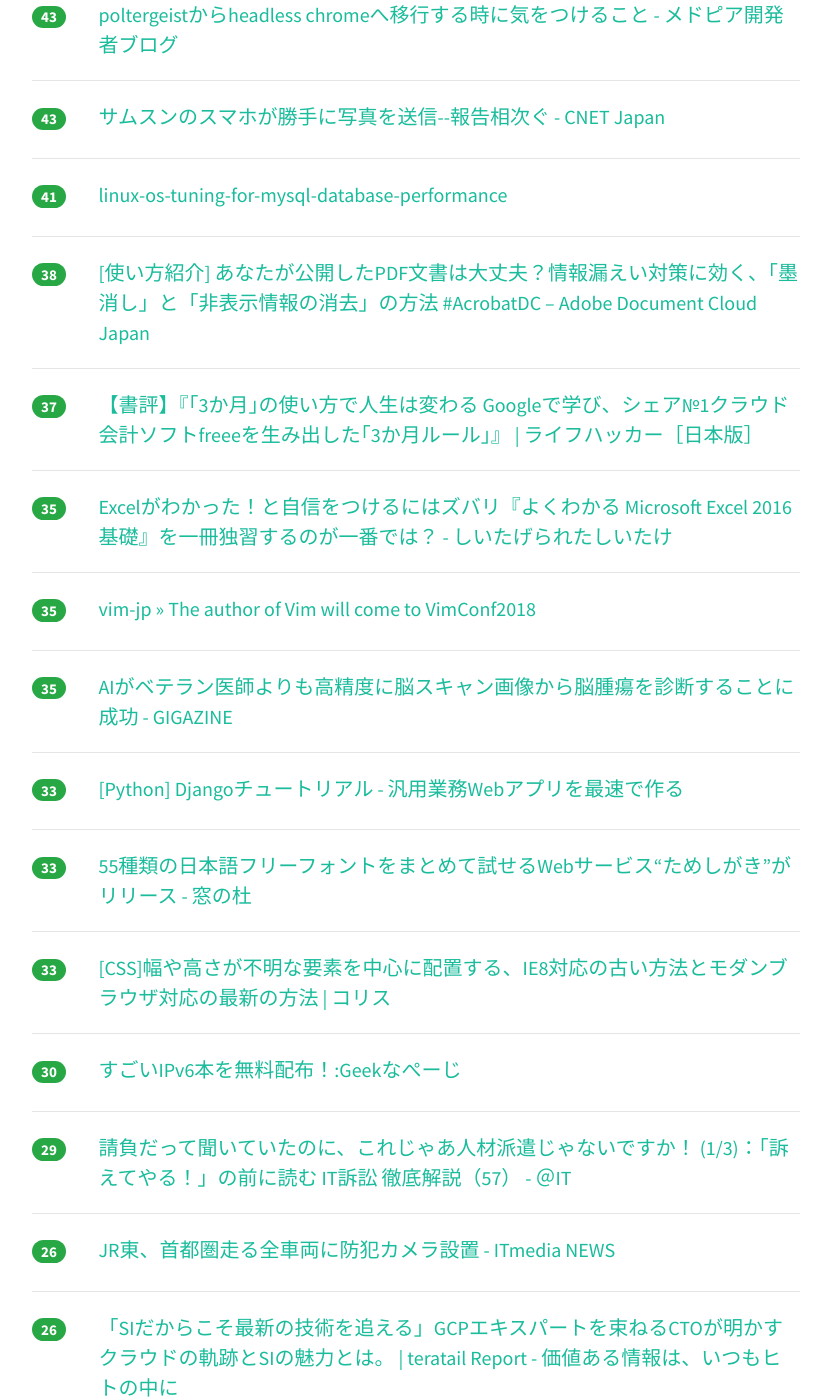
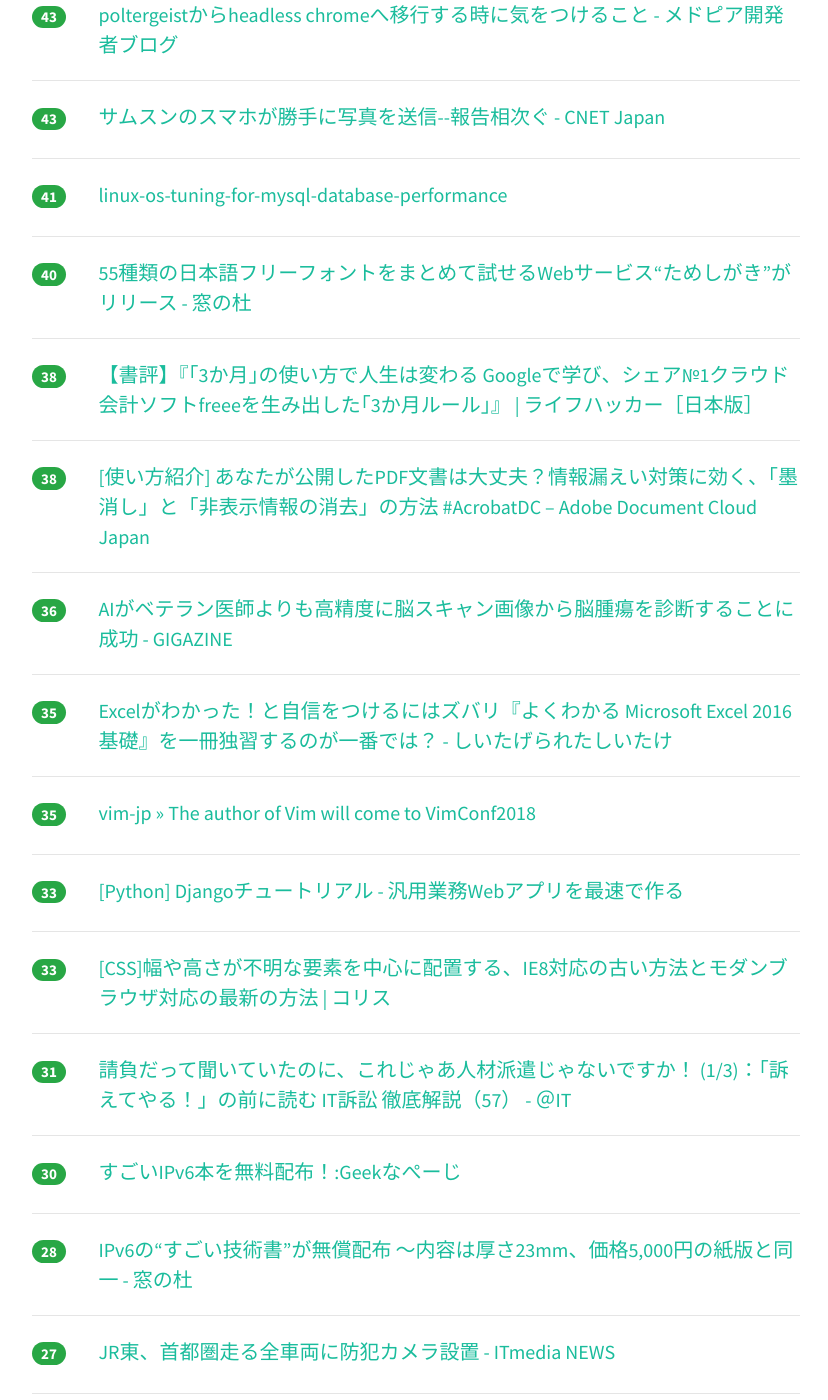
Before and after one commit to yatta47/hatena-matome-site, a Jekyll site: the page built from _posts/2018-07-04-hatena.md, in a window 1280 px wide and 1400 px high, scrolled down 2145 px. Shown: the whole window, without its empty margins (224-1052 px from the left). Built offline with Jekyll 4.4.1, drawn with Linux system fonts in a browser that asks for light colours; nearby versions of some CDN libraries; some of the changed text lies outside the part shown.

Commit message:
Updated 2018-07-04

```diff
--- a/_posts/2018-07-04-hatena.md
+++ b/_posts/2018-07-04-hatena.md
@@ -1,13 +1,13 @@
 ---
 layout: post
 title:  "2018-07-04 はてぶIT"
-date:   2018-07-04 21:02:53
+date:   2018-07-04 22:01:07
 tags: [it-hotentry]
 ---
-66 件のデータあり
+69 件のデータあり
 
 <hr><div class="row">
-<div class="col-1"><span class="badge badge-pill badge-success h2">867</span></div>
+<div class="col-1"><span class="badge badge-pill badge-success h2">962</span></div>
 <div class="col-11"><a href='http://www.geekpage.jp/blog/?id=2018-7-4-1' target='_blank'>すごいIPv6本を無料配布！:Geekなぺーじ</a></div>
 </div>
 <hr>
@@ -27,18 +27,18 @@ tags: [it-hotentry]
 </div>
 <hr>
 <div class="row">
-<div class="col-1"><span class="badge badge-pill badge-success h2">191</span></div>
+<div class="col-1"><span class="badge badge-pill badge-success h2">202</span></div>
 <div class="col-11"><a href='https://tech.nikkeibp.co.jp/atcl/nxt/mag/nc/18/020600014/062600010/' target='_blank'>AIで離職率を半減させた会社、ハラスメント上司を見抜くソフト | 日経 xTECH（クロステック）</a></div>
 </div>
 <hr>
 <div class="row">
-<div class="col-1"><span class="badge badge-pill badge-success h2">177</span></div>
-<div class="col-11"><a href='http://www.afpbb.com/articles/-/3181098' target='_blank'>タイ不明少年ら、発見者は英ダイバー 世界の洞窟で救助経験　写真5枚　国際ニュース：AFPBB News</a></div>
+<div class="col-1"><span class="badge badge-pill badge-success h2">184</span></div>
+<div class="col-11"><a href='http://www.itmedia.co.jp/news/articles/1807/04/news046.html' target='_blank'>QRコードの規格統一へ　出遅れに危機感、オールジャパンで普及に弾み (1/2) - ITmedia NEWS</a></div>
 </div>
 <hr>
 <div class="row">
-<div class="col-1"><span class="badge badge-pill badge-success h2">175</span></div>
-<div class="col-11"><a href='http://www.itmedia.co.jp/news/articles/1807/04/news046.html' target='_blank'>QRコードの規格統一へ　出遅れに危機感、オールジャパンで普及に弾み (1/2) - ITmedia NEWS</a></div>
+<div class="col-1"><span class="badge badge-pill badge-success h2">182</span></div>
+<div class="col-11"><a href='http://www.afpbb.com/articles/-/3181098' target='_blank'>タイ不明少年ら、発見者は英ダイバー 世界の洞窟で救助経験　写真5枚　国際ニュース：AFPBB News</a></div>
 </div>
 <hr>
 <div class="row">
@@ -47,8 +47,13 @@ tags: [it-hotentry]
 </div>
 <hr>
 <div class="row">
+<div class="col-1"><span class="badge badge-pill badge-success h2">99</span></div>
+<div class="col-11"><a href='http://stomita.hatenablog.com/entry/2018/07/04/133952' target='_blank'>「GoogleがGmailの内容を外部企業に読ませている」という記事について - @stomita daily (or monthly, yearly)</a></div>
+</div>
+<hr>
+<div class="row">
 <div class="col-1"><span class="badge badge-pill badge-success h2">79</span></div>
-<div class="col-11"><a href='http://stomita.hatenablog.com/entry/2018/07/04/133952' target='_blank'>「GoogleがGmailの内容を外部企業に読ませている」という記事について - @stomita daily (or monthly, yearly)</a></div>
+<div class="col-11"><a href='https://skyarts.com/blog/jp/skyarts/?p=32313' target='_blank'>iOSアプリの開発者アカウントが削除された経緯について</a></div>
 </div>
 <hr>
 <div class="row">
@@ -64,11 +69,6 @@ tags: [it-hotentry]
 <div class="row">
 <div class="col-1"><span class="badge badge-pill badge-success h2">63</span></div>
 <div class="col-11"><a href='https://cloudplatform-jp.googleblog.com/2018/07/google-app-engine-bandainamcostudios.html' target='_blank'>Google Cloud Platform Japan 公式ブログ: 株式会社バンダイナムコスタジオ様の導入事例動画： Google App Engine の活用で、ゲームリリース後のトラブルとは無縁の「平和な日々」という驚きを体験</a></div>
-</div>
-<hr>
-<div class="row">
-<div class="col-1"><span class="badge badge-pill badge-success h2">62</span></div>
-<div class="col-11"><a href='https://skyarts.com/blog/jp/skyarts/?p=32313' target='_blank'>iOSアプリの開発者アカウントが削除された経緯について</a></div>
 </div>
 <hr>
 <div class="row">
@@ -112,13 +112,23 @@ tags: [it-hotentry]
 </div>
 <hr>
 <div class="row">
+<div class="col-1"><span class="badge badge-pill badge-success h2">40</span></div>
+<div class="col-11"><a href='https://forest.watch.impress.co.jp/docs/news/1131173.html' target='_blank'>55種類の日本語フリーフォントをまとめて試せるWebサービス“ためしがき”がリリース - 窓の杜</a></div>
+</div>
+<hr>
+<div class="row">
+<div class="col-1"><span class="badge badge-pill badge-success h2">38</span></div>
+<div class="col-11"><a href='https://www.lifehacker.jp/2018/07/book_to_read_freee.html' target='_blank'>【書評】『｢3か月｣の使い方で人生は変わる Googleで学び、シェア№1クラウド会計ソフトfreeeを生み出した｢3か月ルール｣』 | ライフハッカー［日本版］</a></div>
+</div>
+<hr>
+<div class="row">
 <div class="col-1"><span class="badge badge-pill badge-success h2">38</span></div>
 <div class="col-11"><a href='https://blogs.adobe.com/documentcloudjapan/how-to-use-blot-out-tool/' target='_blank'>[使い方紹介] あなたが公開したPDF文書は大丈夫？情報漏えい対策に効く、「墨消し」と「非表示情報の消去」の方法 #AcrobatDC – Adobe Document Cloud Japan</a></div>
 </div>
 <hr>
 <div class="row">
-<div class="col-1"><span class="badge badge-pill badge-success h2">37</span></div>
-<div class="col-11"><a href='https://www.lifehacker.jp/2018/07/book_to_read_freee.html' target='_blank'>【書評】『｢3か月｣の使い方で人生は変わる Googleで学び、シェア№1クラウド会計ソフトfreeeを生み出した｢3か月ルール｣』 | ライフハッカー［日本版］</a></div>
+<div class="col-1"><span class="badge badge-pill badge-success h2">36</span></div>
+<div class="col-11"><a href='https://gigazine.net/news/20180704-ai-beats-human-doctors/' target='_blank'>AIがベテラン医師よりも高精度に脳スキャン画像から脳腫瘍を診断することに成功 - GIGAZINE</a></div>
 </div>
 <hr>
 <div class="row">
@@ -132,18 +142,8 @@ tags: [it-hotentry]
 </div>
 <hr>
 <div class="row">
-<div class="col-1"><span class="badge badge-pill badge-success h2">35</span></div>
-<div class="col-11"><a href='https://gigazine.net/news/20180704-ai-beats-human-doctors/' target='_blank'>AIがベテラン医師よりも高精度に脳スキャン画像から脳腫瘍を診断することに成功 - GIGAZINE</a></div>
-</div>
-<hr>
-<div class="row">
 <div class="col-1"><span class="badge badge-pill badge-success h2">33</span></div>
 <div class="col-11"><a href='https://qiita.com/okoppe8/items/54eb105c9c94c0960f14#%E3%81%93%E3%81%AE%E8%A8%98%E4%BA%8B%E3%81%A7%E4%BD%9C%E3%82%8B%E3%82%82%E3%81%AE' target='_blank'>[Python] Djangoチュートリアル - 汎用業務Webアプリを最速で作る</a></div>
-</div>
-<hr>
-<div class="row">
-<div class="col-1"><span class="badge badge-pill badge-success h2">33</span></div>
-<div class="col-11"><a href='https://forest.watch.impress.co.jp/docs/news/1131173.html' target='_blank'>55種類の日本語フリーフォントをまとめて試せるWebサービス“ためしがき”がリリース - 窓の杜</a></div>
 </div>
 <hr>
 <div class="row">
@@ -152,22 +152,27 @@ tags: [it-hotentry]
 </div>
 <hr>
 <div class="row">
+<div class="col-1"><span class="badge badge-pill badge-success h2">31</span></div>
+<div class="col-11"><a href='http://www.atmarkit.co.jp/ait/articles/1807/02/news009.html' target='_blank'>請負だって聞いていたのに、これじゃあ人材派遣じゃないですか！ (1/3)：「訴えてやる！」の前に読む IT訴訟 徹底解説（57） - ＠IT</a></div>
+</div>
+<hr>
+<div class="row">
 <div class="col-1"><span class="badge badge-pill badge-success h2">30</span></div>
 <div class="col-11"><a href='http://www.geekpage.jp/blog/?id=2018/7/4/1' target='_blank'>すごいIPv6本を無料配布！:Geekなぺーじ</a></div>
 </div>
 <hr>
 <div class="row">
-<div class="col-1"><span class="badge badge-pill badge-success h2">29</span></div>
-<div class="col-11"><a href='http://www.atmarkit.co.jp/ait/articles/1807/02/news009.html' target='_blank'>請負だって聞いていたのに、これじゃあ人材派遣じゃないですか！ (1/3)：「訴えてやる！」の前に読む IT訴訟 徹底解説（57） - ＠IT</a></div>
+<div class="col-1"><span class="badge badge-pill badge-success h2">28</span></div>
+<div class="col-11"><a href='https://forest.watch.impress.co.jp/docs/news/1131214.html' target='_blank'>IPv6の“すごい技術書”が無償配布 ～内容は厚さ23mm、価格5,000円の紙版と同一 - 窓の杜</a></div>
 </div>
 <hr>
 <div class="row">
-<div class="col-1"><span class="badge badge-pill badge-success h2">26</span></div>
+<div class="col-1"><span class="badge badge-pill badge-success h2">27</span></div>
 <div class="col-11"><a href='http://www.itmedia.co.jp/news/articles/1807/04/news067.html' target='_blank'>JR東、首都圏走る全車両に防犯カメラ設置 - ITmedia NEWS</a></div>
 </div>
 <hr>
 <div class="row">
-<div class="col-1"><span class="badge badge-pill badge-success h2">26</span></div>
+<div class="col-1"><span class="badge badge-pill badge-success h2">27</span></div>
 <div class="col-11"><a href='https://teratail.com/report/12' target='_blank'>「SIだからこそ最新の技術を追える」GCPエキスパートを束ねるCTOが明かすクラウドの軌跡とSIの魅力とは。 | teratail Report - 価値ある情報は、いつもヒトの中に</a></div>
 </div>
 <hr>
@@ -197,6 +202,16 @@ tags: [it-hotentry]
 </div>
 <hr>
 <div class="row">
+<div class="col-1"><span class="badge badge-pill badge-success h2">24</span></div>
+<div class="col-11"><a href='http://blog.howtelevision.co.jp/entry/2018/07/04/174125' target='_blank'>React Nativeにおける多タブかつ件数の多いリストをつつがなく表示させるには - ハウテレビジョン開発者ブログ</a></div>
+</div>
+<hr>
+<div class="row">
+<div class="col-1"><span class="badge badge-pill badge-success h2">24</span></div>
+<div class="col-11"><a href='https://nabettu.hatenablog.com/entry/tameshigaki' target='_blank'>日本語のフリーフォントをまとめて試せるサイト「 #ためしがき 」をなんで作ったのかと技術的な話 - フロントエンドの地獄</a></div>
+</div>
+<hr>
+<div class="row">
 <div class="col-1"><span class="badge badge-pill badge-success h2">23</span></div>
 <div class="col-11"><a href='http://www.atmarkit.co.jp/ait/articles/1807/02/news103.html' target='_blank'>AWSが「Amazon Linux 2」の正式版が公開、5年間の長期サポート（LTS）が付属：Amazon EC2に最適化、オンプレミスでの開発、テストにも使用可能 - ＠IT</a></div>
 </div>
@@ -212,6 +227,11 @@ tags: [it-hotentry]
 </div>
 <hr>
 <div class="row">
+<div class="col-1"><span class="badge badge-pill badge-success h2">22</span></div>
+<div class="col-11"><a href='https://aws.amazon.com/jp/blogs/news/aws-fargate-tokyo/' target='_blank'>AWS Fargate 東京リージョン サービス開始のお知らせ | Amazon Web Services ブログ</a></div>
+</div>
+<hr>
+<div class="row">
 <div class="col-1"><span class="badge badge-pill badge-success h2">21</span></div>
 <div class="col-11"><a href='https://mazemaze.kibe.la/shared/entries/184b34df-a18b-42f1-8a8a-a54287cbd427' target='_blank'>Rust勉強会 | mazemaze Kibela</a></div>
 </div>
@@ -219,11 +239,6 @@ tags: [it-hotentry]
 <div class="row">
 <div class="col-1"><span class="badge badge-pill badge-success h2">21</span></div>
 <div class="col-11"><a href='https://japan.cnet.com/article/35121907/' target='_blank'>インドで「WhatsApp」を介して偽情報拡散、リンチ殺人が多発する事態に - CNET Japan</a></div>
-</div>
-<hr>
-<div class="row">
-<div class="col-1"><span class="badge badge-pill badge-success h2">20</span></div>
-<div class="col-11"><a href='https://aws.amazon.com/jp/blogs/news/aws-fargate-tokyo/' target='_blank'>AWS Fargate 東京リージョン サービス開始のお知らせ | Amazon Web Services ブログ</a></div>
 </div>
 <hr>
 <div class="row">
@@ -252,16 +267,6 @@ tags: [it-hotentry]
 </div>
 <hr>
 <div class="row">
-<div class="col-1"><span class="badge badge-pill badge-success h2">17</span></div>
-<div class="col-11"><a href='http://blog.howtelevision.co.jp/entry/2018/07/04/174125' target='_blank'>React Nativeにおける多タブかつ件数の多いリストをつつがなく表示させるには - ハウテレビジョン開発者ブログ</a></div>
-</div>
-<hr>
-<div class="row">
-<div class="col-1"><span class="badge badge-pill badge-success h2">16</span></div>
-<div class="col-11"><a href='https://nabettu.hatenablog.com/entry/tameshigaki' target='_blank'>日本語のフリーフォントをまとめて試せるサイト「 #ためしがき 」をなんで作ったのかと技術的な話 - フロントエンドの地獄</a></div>
-</div>
-<hr>
-<div class="row">
 <div class="col-1"><span class="badge badge-pill badge-success h2">14</span></div>
 <div class="col-11"><a href='https://pc.watch.impress.co.jp/docs/news/1130769.html' target='_blank'>Intel vs AMDのガチンコ勝負、コスパに優れるミドルレンジで三つ巴の戦いに! ～夏のPCパーツ大品評会 その3 Intel「Core i5-8400」「Core i3-8350K」、AMD「Ryzen 5 2400G」 - PC Watch</a></div>
 </div>
@@ -282,8 +287,28 @@ tags: [it-hotentry]
 </div>
 <hr>
 <div class="row">
+<div class="col-1"><span class="badge badge-pill badge-success h2">12</span></div>
+<div class="col-11"><a href='https://this.kiji.is/387164008819737697' target='_blank'>バイクに変形するロボット開発　千葉工業大、商用化も検討 - 共同通信</a></div>
+</div>
+<hr>
+<div class="row">
+<div class="col-1"><span class="badge badge-pill badge-success h2">12</span></div>
+<div class="col-11"><a href='https://designcolor-web.com/2018/07/04/coding-tool/' target='_blank'>コーディング速度を上げる！Webサービス・ジェネレーターなどの便利ツール7 | Design Color</a></div>
+</div>
+<hr>
+<div class="row">
+<div class="col-1"><span class="badge badge-pill badge-success h2">11</span></div>
+<div class="col-11"><a href='https://qiita.com/omochimetaru/items/3a8441be9152ea6619b6' target='_blank'>iOS開発における最強のパッケージ管理方法</a></div>
+</div>
+<hr>
+<div class="row">
 <div class="col-1"><span class="badge badge-pill badge-success h2">10</span></div>
 <div class="col-11"><a href='https://techable.jp/archives/79587' target='_blank'>イギリスの研究者がTwitter分析で1日の思考パターンを明らかに！AIが8億ツイートを分析 | Techable(テッカブル)</a></div>
+</div>
+<hr>
+<div class="row">
+<div class="col-1"><span class="badge badge-pill badge-success h2">10</span></div>
+<div class="col-11"><a href='https://booth.pm/ja/items/913273' target='_blank'>プロフェッショナルIPv6（無料版） - Professional IPv6 - BOOTH</a></div>
 </div>
 <hr>
 <div class="row">
@@ -307,11 +332,6 @@ tags: [it-hotentry]
 </div>
 <hr>
 <div class="row">
-<div class="col-1"><span class="badge badge-pill badge-success h2">8</span></div>
-<div class="col-11"><a href='https://designcolor-web.com/2018/07/04/coding-tool/' target='_blank'>コーディング速度を上げる！Webサービス・ジェネレーターなどの便利ツール7 | Design Color</a></div>
-</div>
-<hr>
-<div class="row">
 <div class="col-1"><span class="badge badge-pill badge-success h2">7</span></div>
 <div class="col-11"><a href='https://vrmizunana.hatenablog.com/entry/2018/07/03/223440' target='_blank'>これだけ読めばYouTubeの収益化について完璧に理解する！ - 水菜の考察録</a></div>
 </div>
@@ -319,11 +339,6 @@ tags: [it-hotentry]
 <div class="row">
 <div class="col-1"><span class="badge badge-pill badge-success h2">7</span></div>
 <div class="col-11"><a href='https://coliss.com/articles/freebies/fabric-wrinkles-mockup.html' target='_blank'>商用利用無料！写真やイラストや文字など、グラフィックに布地の質感を与えるphotoshopのデザイン素材 | コリス</a></div>
-</div>
-<hr>
-<div class="row">
-<div class="col-1"><span class="badge badge-pill badge-success h2">7</span></div>
-<div class="col-11"><a href='https://this.kiji.is/387164008819737697' target='_blank'>バイクに変形するロボット開発　千葉工業大、商用化も検討 - 共同通信</a></div>
 </div>
 <hr>
 <div class="row">
```
